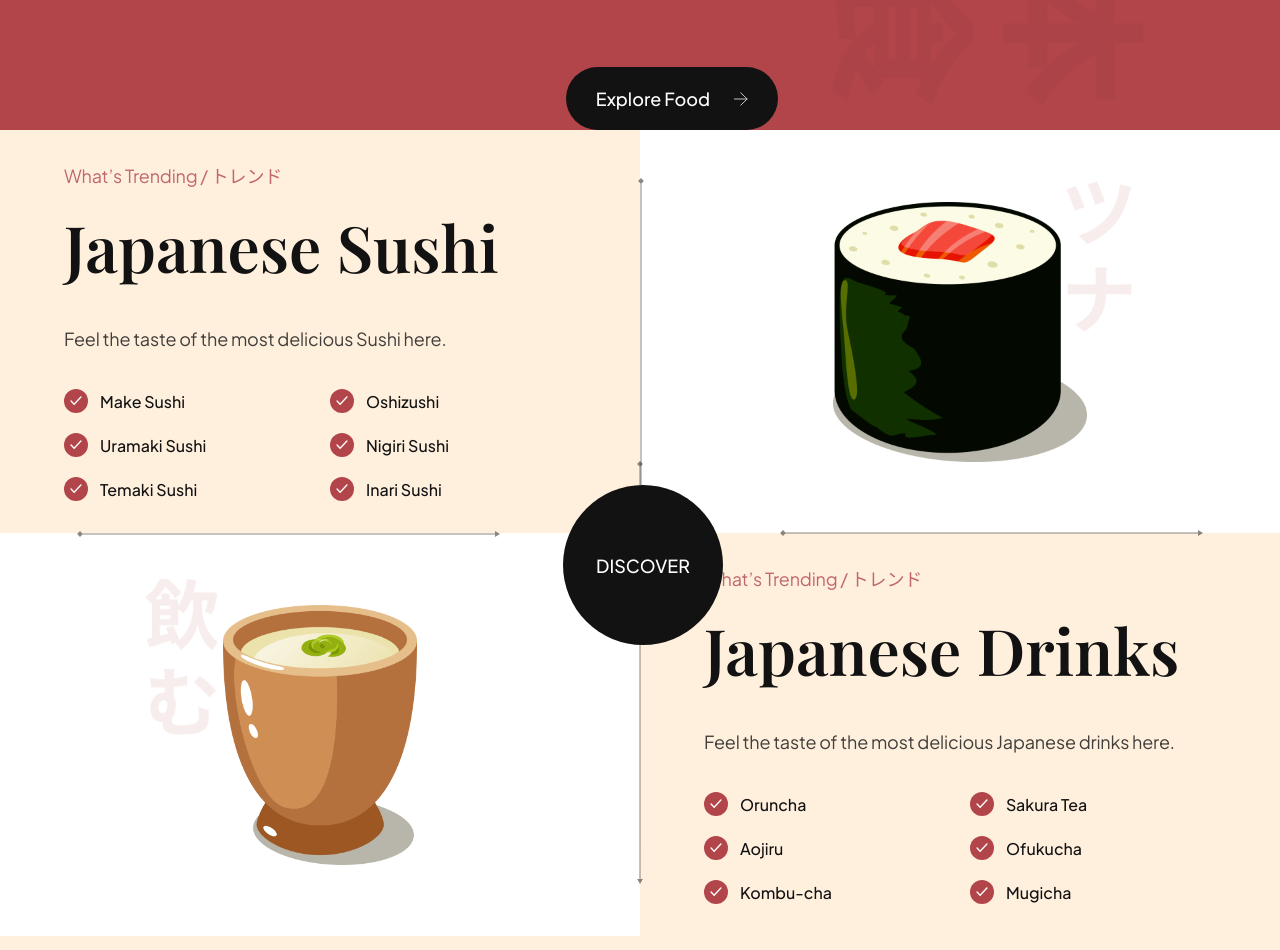
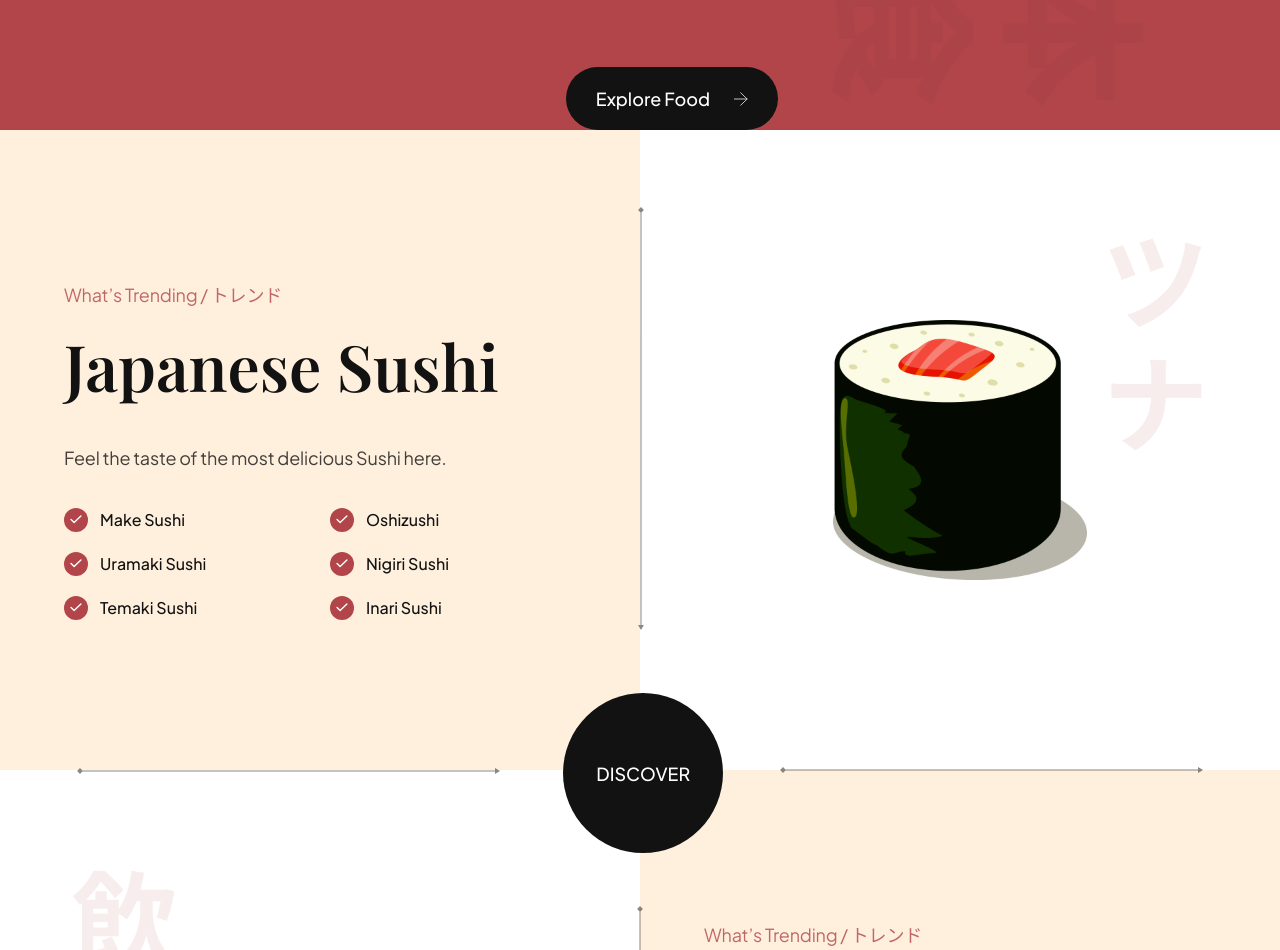
Before and after one commit to Yannssouza/sushi, a website built with Vite: page index.html in a window 1280 px wide. Shown: the part 2160-3110 px from the top of the page. Built offline with nearby package versions, Linux system fonts and the light colour scheme.

Commit message:
trendingv3

```diff
--- a/css/sections/trending.css
+++ b/css/sections/trending.css
@@ -7,12 +7,31 @@
 
 .trending__discover {
   position: absolute;
+  top: 44%;
+  left: 44%;
+  z-index: 1;
+  width: 160px;
+  height: 160px;
+  border-radius: 100%;
+  background-color: var(--secondary-color);
+  cursor: pointer;
+  display: flex;
+  justify-content: center;
+  align-items: center;
+}
+
+.trending__discover p {
+  font-size: 18px;
+  font-weight: 500;
+  font-family: var(--plus-jakarta-sans);
+  text-transform: uppercase;
+  color: #fff;
 }
 
 .trending-sushi,
 .trending-drink {
   width: 100%;
-  min-width: 640px;
+  min-height: 640px;
   display: flex;
   flex-direction: row;
 }
@@ -43,8 +62,8 @@
 .trending__icon {
   width: 24px;
   height: 24px;
+  border-radius: 100%;
   background-color: var(--primary-color);
-  border-radius: 100%;
 }
 
 .trending__icon img {
@@ -83,28 +102,6 @@
   width: 254px;
   height: 260px;
   object-fit: contain;
-}
-
-.trending__discover {
-  position: absolute;
-  top: 44%;
-  left: 44%;
-  z-index: 1;
-  width: 160px;
-  height: 160px;
-  background-color: var(--secondary-color);
-  border-radius: 100%;
-  display: flex;
-  justify-content: center;
-  align-items: center;
-}
-
-.trending__discover p {
-  color: #ffffff;
-  text-transform: uppercase;
-  font-size: 18px;
-  font-weight: 500;
-  font-family: var(--plus-jakarta-sans);
 }
 
 .trending__arrow {
```
